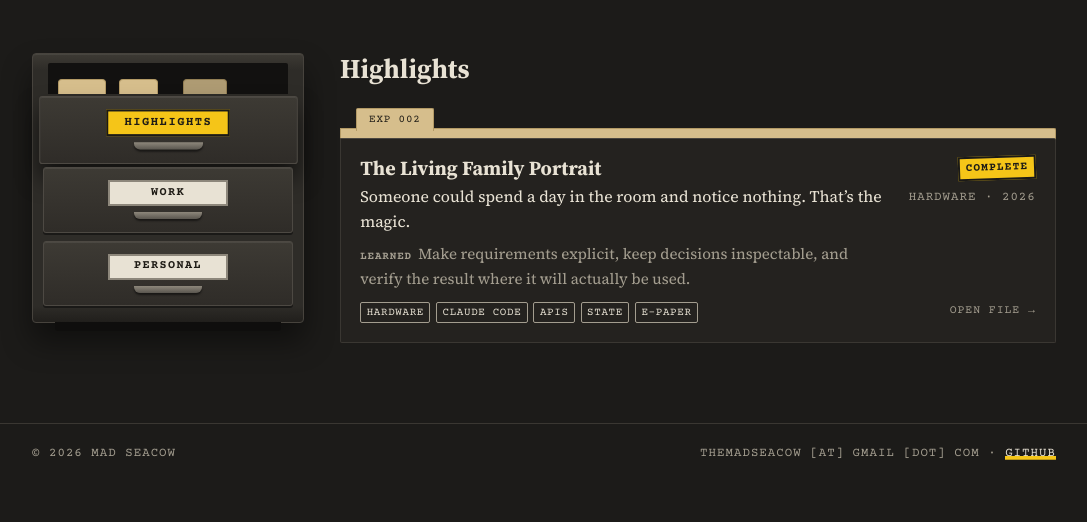
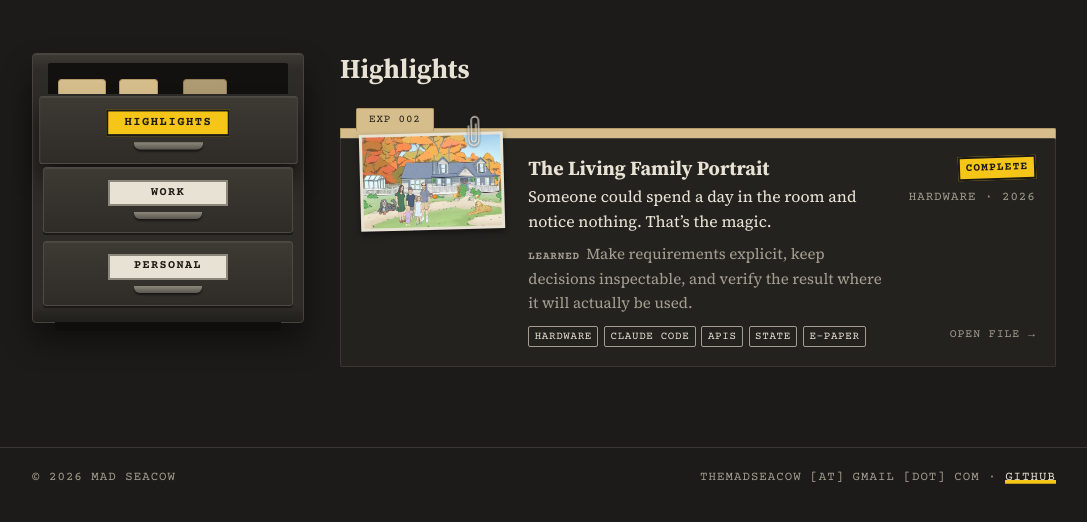
Before and after one commit to themadseacow/themadseacow.github.io, an Astro site: page / in a window 1280 px wide. Shown: the part 256-778 px from the top of the page, without its empty margins (96-1183 px from the left). Built offline with nearby package versions, Linux system fonts and the light colour scheme; Astro itself is replaced by a stand-in of ours.

Commit message:
Add snapshot thumbnails to folder rows
Optional thumb field puts a small photo print, clipped with a flat
paperclip, at the left of each folder row. The Portrait uses its fall
render. Hidden on phone; spec added to DESIGN.md.

```diff
--- a/src/components/Folder.astro
+++ b/src/components/Folder.astro
@@ -15,10 +15,18 @@ const year = data?.date?.getFullYear();
 const meta = [data?.type, year].filter(Boolean).join(' · ');
 ---
 {data ? (
-  <li class="file">
+  <li class:list={['file', { 'has-snap': data.thumb }]}>
     <a href={`/experiments/${exp!.id}/`}>
       <span class="tab label">{expNumber(data.number)}</span>
       <div class="body">
+        {data.thumb && (
+          <span class="snap" aria-hidden="true">
+            <img src={data.thumb} width="480" height="315" loading="lazy" decoding="async" alt="" />
+            <svg class="clip" viewBox="0 0 14 36" fill="none" stroke="currentColor" stroke-width="1.4" stroke-linecap="round">
+              <path d="M9 10V27a2.5 2.5 0 0 1-5 0V6a4 4 0 0 1 8 0v22a5.5 5.5 0 0 1-11 0V12" />
+            </svg>
+          </span>
+        )}
         <div>
           <Title class="title">{data.title}</Title>
           {data.summary ? <p class="line">{data.summary}</p> : dev && <p class="line ph">[Summary: not in frontmatter yet]</p>}
@@ -127,6 +135,38 @@ const meta = [data?.type, year].filter(Boolean).join(' · ');
     letter-spacing: 0.08em;
     text-transform: uppercase;
   }
+  /* snapshot: a small photo print clipped to the folder (DESIGN.md, Folders) */
+  .has-snap .body {
+    grid-template-columns: auto 1fr auto;
+  }
+  .has-snap .chips {
+    grid-column: 2 / -1;
+  }
+  .snap {
+    position: relative;
+    grid-row: 1;
+    align-self: start;
+    width: 9rem;
+    margin-top: -1.45rem; /* top edge pokes just above the card */
+    padding: 3px;
+    background: var(--text);
+    box-shadow: 0 3px 6px rgba(0, 0, 0, 0.45);
+    transform: rotate(-1.5deg);
+  }
+  .snap img {
+    width: 100%;
+    aspect-ratio: 480 / 315;
+    object-fit: cover;
+  }
+  .clip {
+    position: absolute;
+    top: -1.05rem;
+    right: 1.4rem;
+    width: 0.8rem;
+    height: 2.05rem;
+    color: var(--text);
+    filter: drop-shadow(0 1px 1px rgba(0, 0, 0, 0.6));
+  }
   .side {
     display: flex;
     flex-direction: column;
@@ -164,6 +204,12 @@ const meta = [data?.type, year].filter(Boolean).join(' · ');
   .file:not(.later):hover .tab,
   .file:focus-within .tab {
     transform: translateY(-6px);
+  }
+  /* the snapshot is clipped to the folder, so it rises the same 6px as the back
+     (5px here plus the row's own 1px) */
+  .file > a:hover .snap,
+  .file:focus-within .snap {
+    transform: translateY(-5px) rotate(-1.5deg);
   }
   .file > a:hover .body,
   .file > a:focus-visible .body {
@@ -204,8 +250,16 @@ const meta = [data?.type, year].filter(Boolean).join(' · ');
   }
 
   @media (max-width: 40rem) {
-    .body {
+    .body,
+    .has-snap .body {
       grid-template-columns: 1fr;
+    }
+    /* phone: tabs and titles only, so no snapshot */
+    .snap {
+      display: none;
+    }
+    .has-snap .chips {
+      grid-column: 1 / -1;
     }
     .side {
       flex-direction: row;
--- a/src/content.config.ts
+++ b/src/content.config.ts
@@ -19,6 +19,8 @@ const experiments = defineCollection({
     summary: z.string().optional(), // one line
     lesson: z.string().optional(), // one line
     concepts: z.array(z.string()).default([]),
+    // Snapshot on the folder row: one real artifact, e.g. '/experiments/portrait/portrait-thumb.jpg'.
+    thumb: z.string().optional(),
     // Downloads shown in a box on the experiment page, e.g. the Dead Air PDF.
     files: z
       .array(z.object({ label: z.string(), href: z.string(), note: z.string().optional() }))
--- a/src/content/experiments/living-family-portrait.md
+++ b/src/content/experiments/living-family-portrait.md
@@ -9,6 +9,7 @@ date: 2026-11-13
 summary: "Someone could spend a day in the room and notice nothing. That’s the magic."
 lesson: "Make requirements explicit, keep decisions inspectable, and verify the result where it will actually be used."
 concepts: [Hardware, Claude Code, APIs, State, E-paper]
+thumb: /experiments/portrait/portrait-thumb.jpg
 draft: false
 ---
 
```
Also changed, not shown: DESIGN.md (+7 -0 lines).
